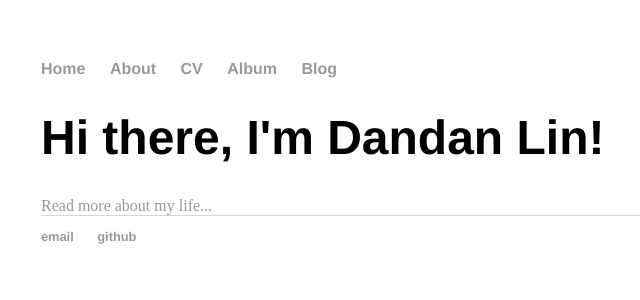
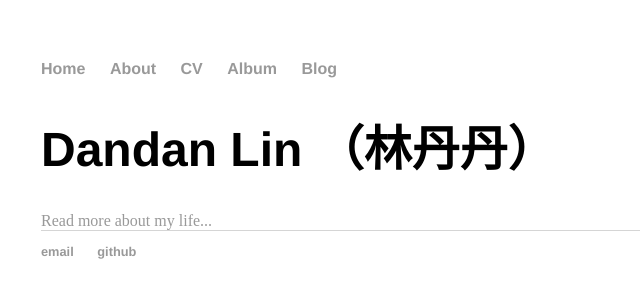
Before and after one commit to 2danlin/2danlin.github.io, a Jekyll site: the page built from index.html, in a window 1280 px wide. Shown: the top 300 px of the page, without its empty margins (151-791 px from the left). Built offline with Jekyll 4.4.1, drawn with Linux system fonts in a browser that asks for light colours.

Commit message:
Update index.html

```diff
--- a/index.html
+++ b/index.html
@@ -3,6 +3,6 @@ layout: default
 title: Dandan's Homepage
 ---
 <div class="blurb">
-	<h1>Hi there, I'm Dandan Lin!</h1>
+	<h1>Dandan Lin （林丹丹）</h1>
  <a href="/about">Read more about my life...</a>
 </div><!-- /.blurb -->
```
